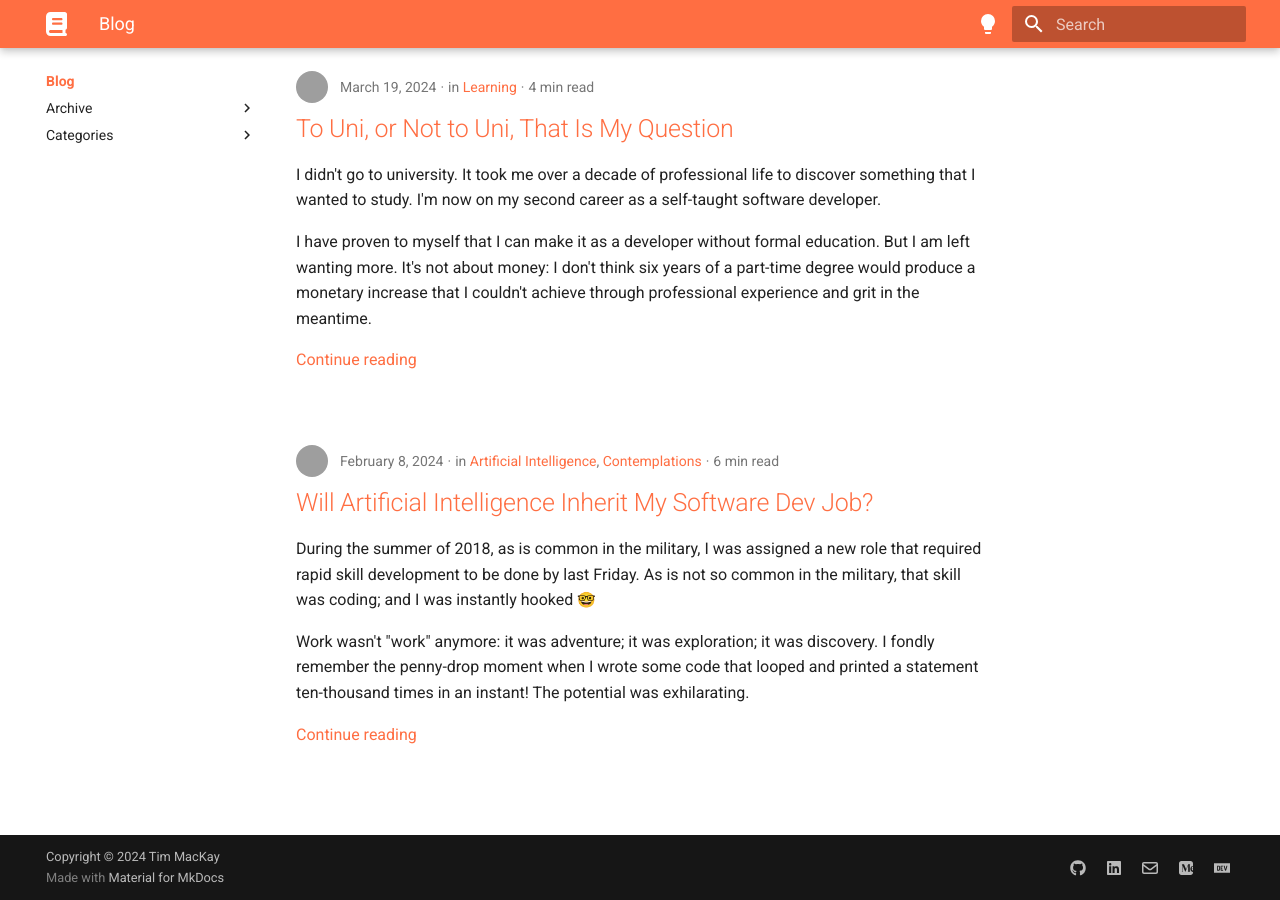
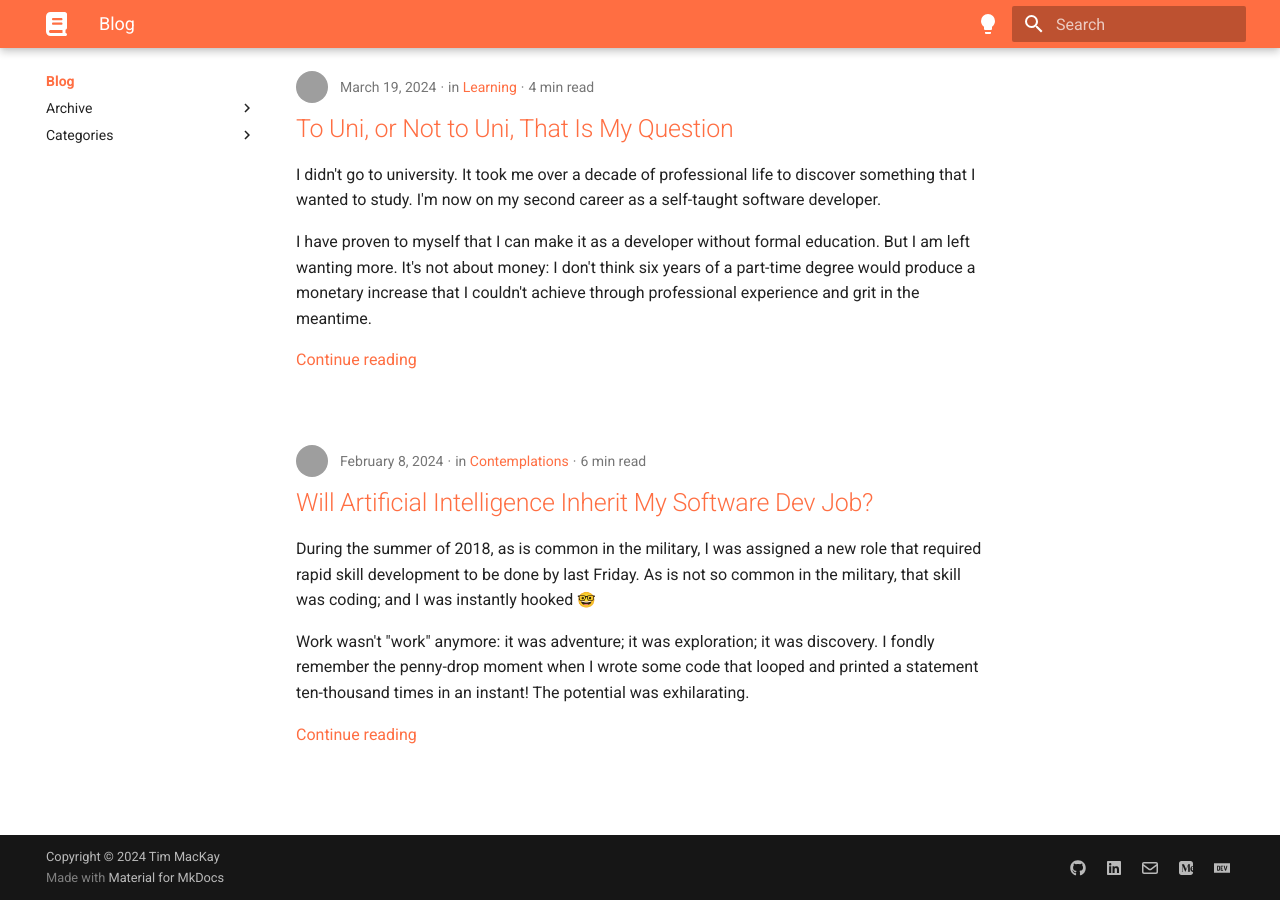
Before and after one commit to simplytim42/simplytim42.github.io, an MkDocs documentation site: the page built from docs/blog/index.md, in a window 1280 px wide and 900 px high, scrolled down 1383 px. Built offline with MkDocs 1.6.1 and Material for MkDocs 9.7.7, drawn with Linux system fonts in a browser that asks for light colours; emoji names are drawn with the system emoji font; grey boxes are pictures that could not be loaded.

Commit message:
update categories

```diff
--- a/mkdocs.yml
+++ b/mkdocs.yml
@@ -127,10 +127,9 @@
       post_excerpt: required
       post_url_date_format: yyyy
       categories_allowed:
-        - Artificial Intelligence
         - Contemplations
         - Learning
-        - Computing Fundamentals
+        - Computer Science Fundamentals
       # don't show the draft posts when building the site for prod
       # this is the default but I'm being explicit in case it changes in the future
       draft: false
```
Also changed, not shown: docs/blog/posts/2024/binary-made-simple.md (+1 -1 lines), docs/blog/posts/2024/will-ai-inherit-my-software-dev-job.md (+0 -1 lines).
